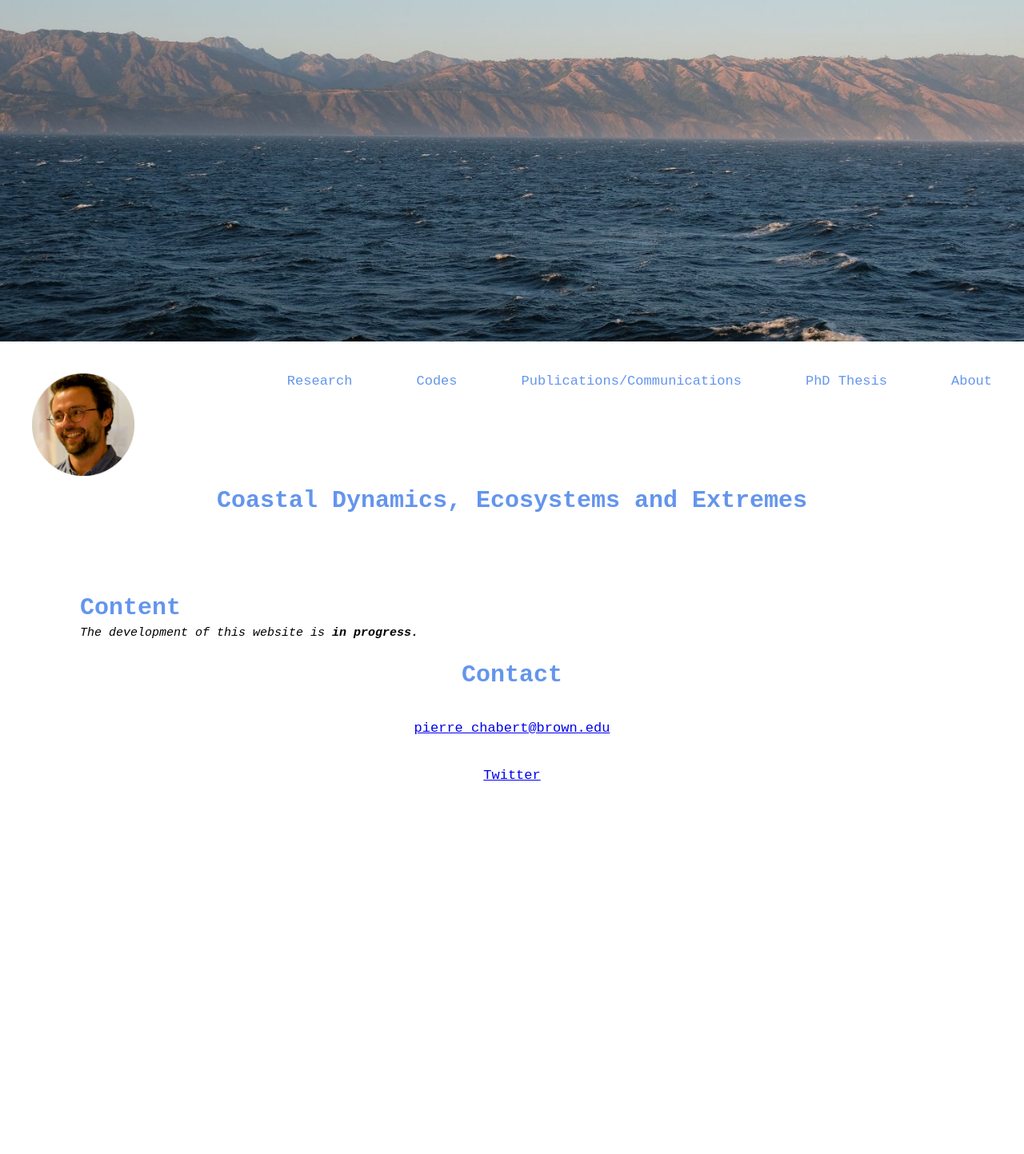
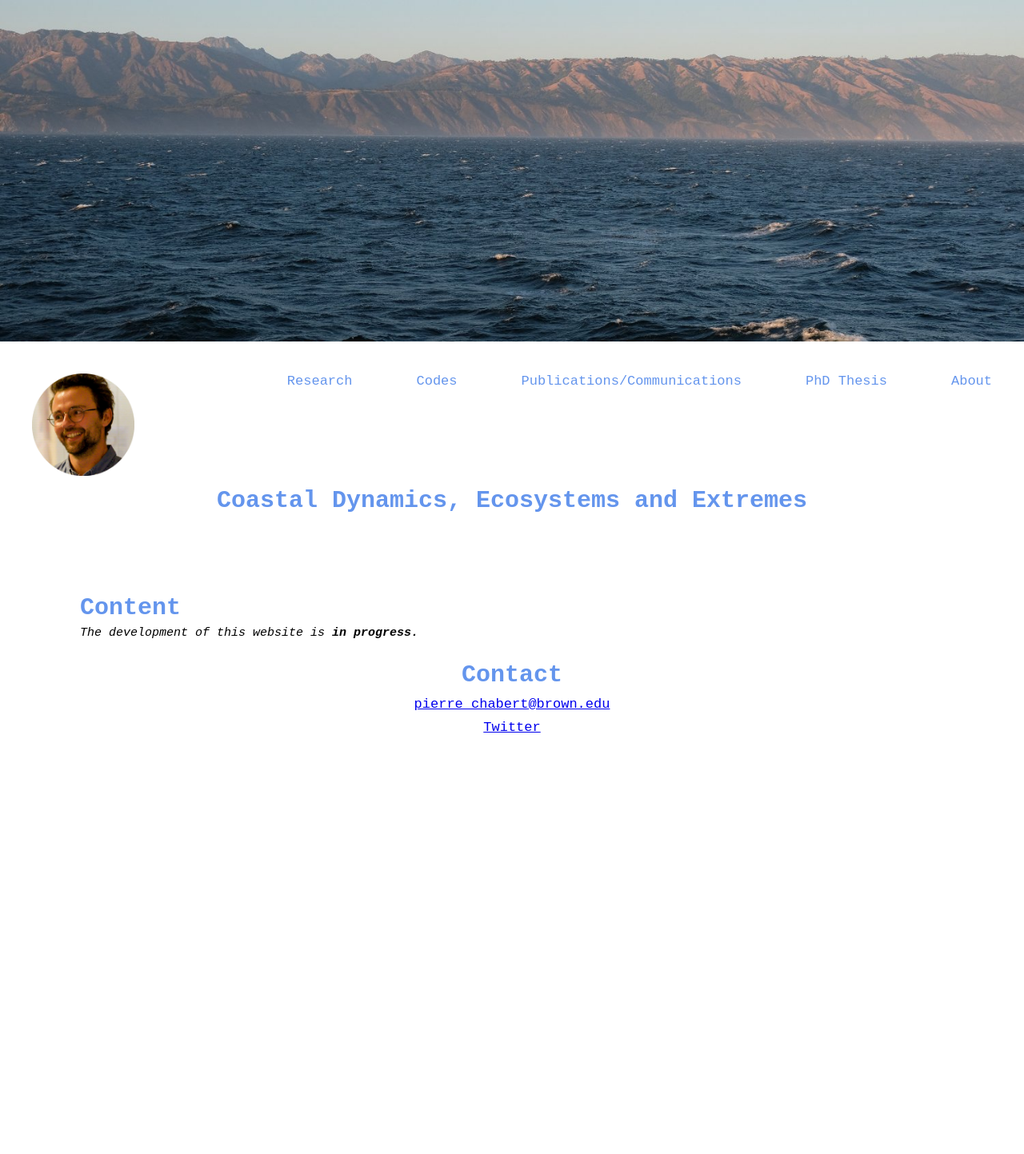
Before and after one commit to pierrechabert/pierrechabert.github.io, a Jekyll site: the page index.html, which Jekyll copies as it is, in a window 1280 px wide. Shown: the whole page at 80% size. Built offline with Jekyll 4.4.1, drawn with Linux system fonts in a browser that asks for light colours.

Commit message:
Update index.html

```diff
--- a/index.html
+++ b/index.html
@@ -21,7 +21,7 @@
         }
          .href-style-fit {color:cornflowerblue; font-size:17px; margin:40px; text-align:center; text-decoration:none; float: right;
     }
-         .href-style-fitnofloat {color:cornflowerblue; font-size:17px; margin:40px; text-align:center; text-decoration:none;
+         .href-style-fitnofloat {color:cornflowerblue; font-size:17px; margin:10px; text-align:center; text-decoration:none;
     }
      * {
  font-size: 100%;
```
